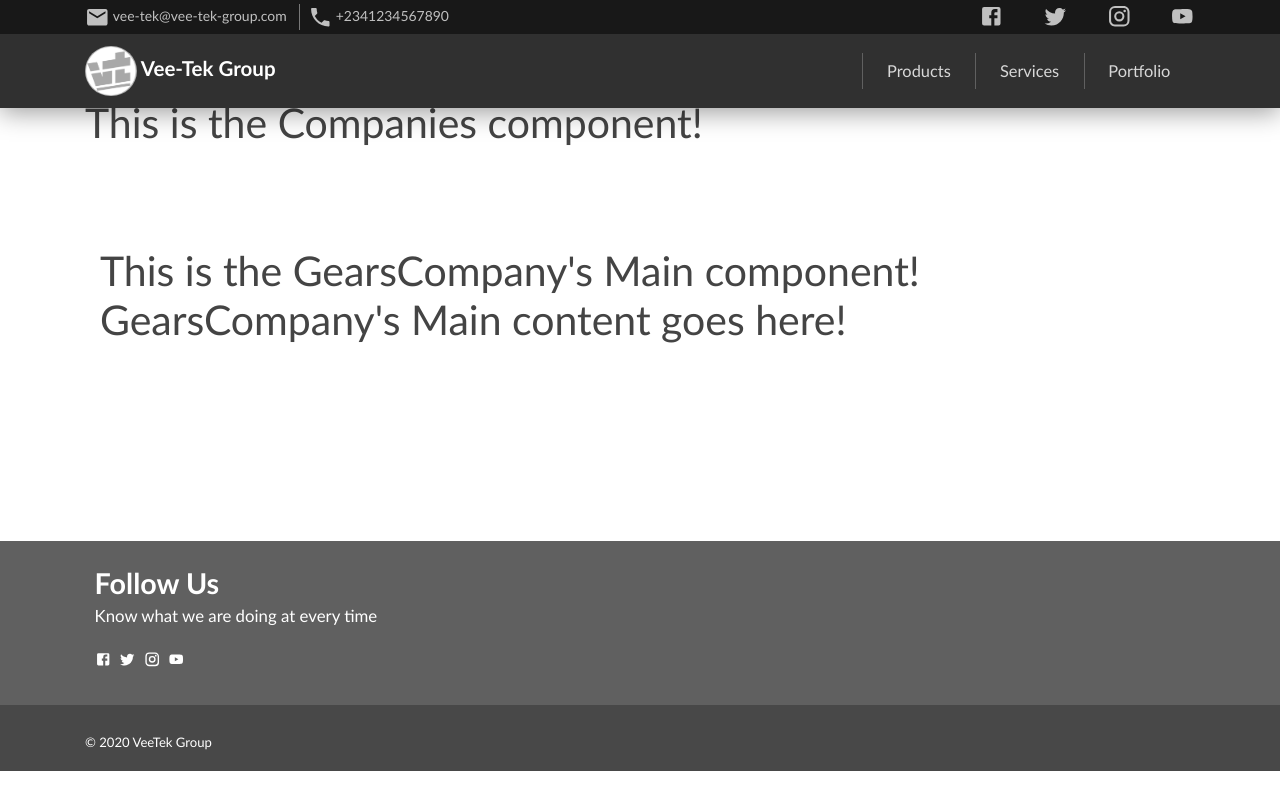
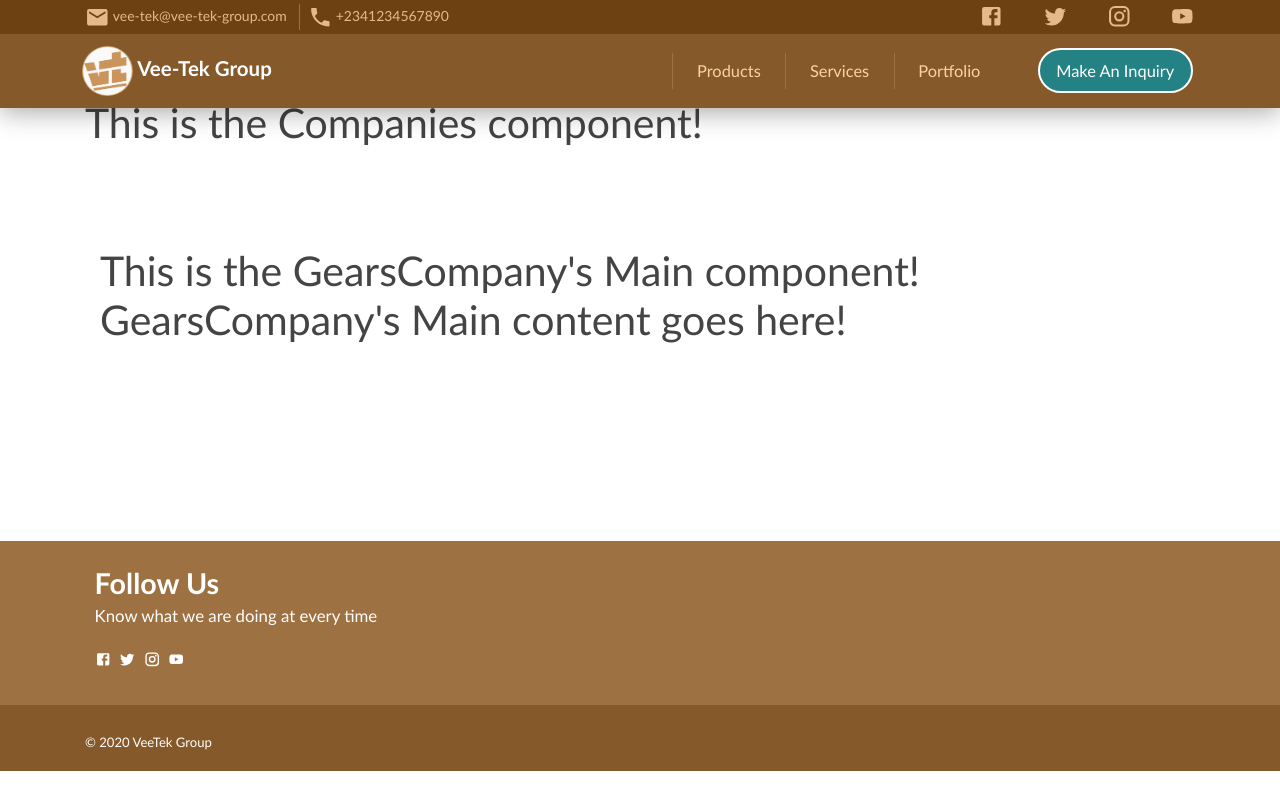
Before and after one commit to power-f-GOD/vee-tek-website, a React (Create React App) app: page /companies/switch-gears in a window 1280 px wide. Built offline with nearby package versions, Linux system fonts and the light colour scheme; a web font is replaced by a local one.

Commit message:
Add make order and make enquiry buttons for respective companies.

```diff
--- a/src/components/crumbs/Nav.tsx
+++ b/src/components/crumbs/Nav.tsx
@@ -154,12 +154,16 @@ function NavLinks() {
             {(forGears || forPipes) && (
               <Row className='m-0'>
                 <Col className='nav-link-wrapper p-0 d-flex'>
-                  <NavLink to={`${forGears ? gears : pipes}/products`} className='nav-link'>
+                  <NavLink
+                    to={`${forGears ? gears : pipes}/products`}
+                    className='nav-link'>
                     Products
                   </NavLink>
                 </Col>
                 <Col className='nav-link-wrapper p-0 d-flex'>
-                  <NavLink to={`${forGears ? gears : pipes}/services`} className='nav-link'>
+                  <NavLink
+                    to={`${forGears ? gears : pipes}/services`}
+                    className='nav-link'>
                     Services
                   </NavLink>
                 </Col>
@@ -170,6 +174,17 @@ function NavLinks() {
                     </NavLink>
                   </Col>
                 )}
+                <Col className='nav-link-wrapper p-0 d-flex'>
+                  {forGears ? (
+                    <NavLink to={`${gears}/inquiry`} className='nav-link button'>
+                      Make an Inquiry
+                    </NavLink>
+                  ) : (
+                    <NavLink to={`${pipes}/order`} className='nav-link button'>
+                      Make an Order
+                    </NavLink>
+                  )}
+                </Col>
               </Row>
             )}
           </>
--- a/src/styles/_Companies.scss
+++ b/src/styles/_Companies.scss
@@ -1,6 +1,8 @@
 @import 'constants';
 
 body.companies {
+  background-color: white;
+  /*
   &.desktop {
     &.custom-scroll-bar,
     .custom-scroll-bar {
@@ -93,5 +95,5 @@ body.companies {
     img {
       filter: grayscale(100%);
     }
-  }
+  }*/
 }
--- a/src/styles/_Contact.scss
+++ b/src/styles/_Contact.scss
@@ -35,13 +35,13 @@
 
   &::before {
     content: ' ';
-    background-color: black;
+    background-color: $theme-primary-v2;
   }
 
   .map-wrapper {
     cursor: pointer;
     opacity: 0.5;
-    box-shadow: 0 0.15rem 0.35rem rgba(0, 0, 0, 0.75);
+    box-shadow: 0 0.15rem 0.35rem rgba(0, 0, 0, 0.5);
     background: {
       color: #eee;
       image: url('/images/google-map-placeholder.png');
--- a/src/styles/_Nav.scss
+++ b/src/styles/_Nav.scss
@@ -5,7 +5,7 @@
   transition: 0.5s;
   width: 100%;
   left: 0;
-  box-shadow: 0 0.25rem 1.5rem rgba(0, 0, 0, 0.4);
+  box-shadow: 0 0.25rem 1.5rem rgba(0, 0, 0, 0.35);
 }
 
 .nav-toolbar {
@@ -73,7 +73,7 @@
   height: 100%;
   margin: 0 1rem;
   padding: 1.5rem 0.5rem;
-  color: $theme-primary-v9 !important;
+  color: $theme-primary-v9;
   z-index: 2;
   text-transform: capitalize !important;
   transition: 0.3s;
@@ -135,6 +135,37 @@
 
     .nav-icon {
       opacity: 0.85;
+    }
+  }
+
+  &.button {
+    background-color: rgb(36, 130, 133);
+    color: white;
+    // font-weight: 500;
+    display: inline-flex;
+    justify-content: center;
+    height: 2.75rem;
+    margin-left: 2rem;
+    border: 0.125rem solid white;
+    padding: 1.25rem 1rem;
+    border-radius: 2rem !important;
+    align-self: center;
+
+    &:last-child {
+      margin-right: 0.15rem;
+    }
+
+    &::before,
+    &::after {
+      content: unset;
+    }
+
+    &:hover {
+      background-color: rgb(16, 100, 103);
+    }
+
+    &.active {
+      background-color: transparent;
     }
   }
 }
@@ -242,6 +273,12 @@
     margin: 0 0.5rem;
     margin-top: 0.5rem;
 
+    &.button {
+      &:last-child {
+        margin: 3rem 1rem;
+      }
+    }
+
     &:focus,
     &:hover {
       + .nav-menu {
--- a/src/styles/_misc.scss
+++ b/src/styles/_misc.scss
@@ -150,13 +150,13 @@ h6 {
 
 .logo {
   color: white !important;
-  padding: 0.25em;
+  padding: 0.15em;
   display: block;
   font-size: 1.25rem;
   border-radius: 2rem;
+  margin: 0.15rem 0 !important;
   min-width: 10rem;
-  margin: 0.35rem 0 !important;
-  margin-left: -0.35rem !important;
+  margin-left: -0.45rem !important;
   border: 1px solid transparent;
 
   img {
--- a/src/styles/_responsive.scss
+++ b/src/styles/_responsive.scss
@@ -31,6 +31,18 @@
   }
 }
 
+@media screen and (min-width: 992px) {
+  body.companies {
+    .drawer {
+      display: none;
+    }
+
+    .app-bar-links {
+      display: flex;
+    }
+  }
+}
+
 @media screen and (max-width: 991px) {
   .contact-info-col {
     padding: {
@@ -42,7 +54,7 @@
 
 @media screen and (max-width: 767px) {
   .logo {
-    font-size: 1.1rem;
+    font-size: 1.15rem;
   }
 
   .top-nav-box {
```
Also changed, not shown: src/styles/index.min.css.
